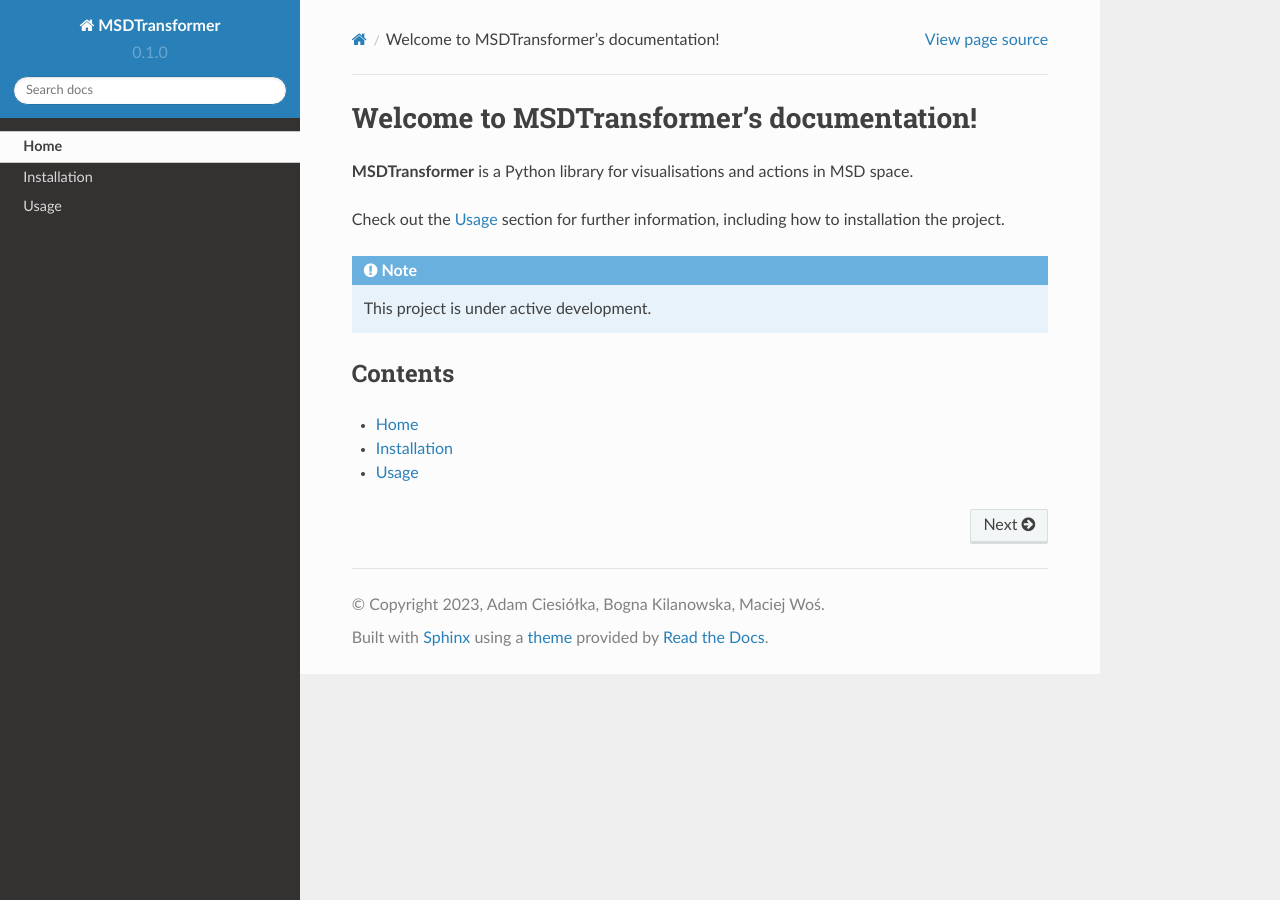
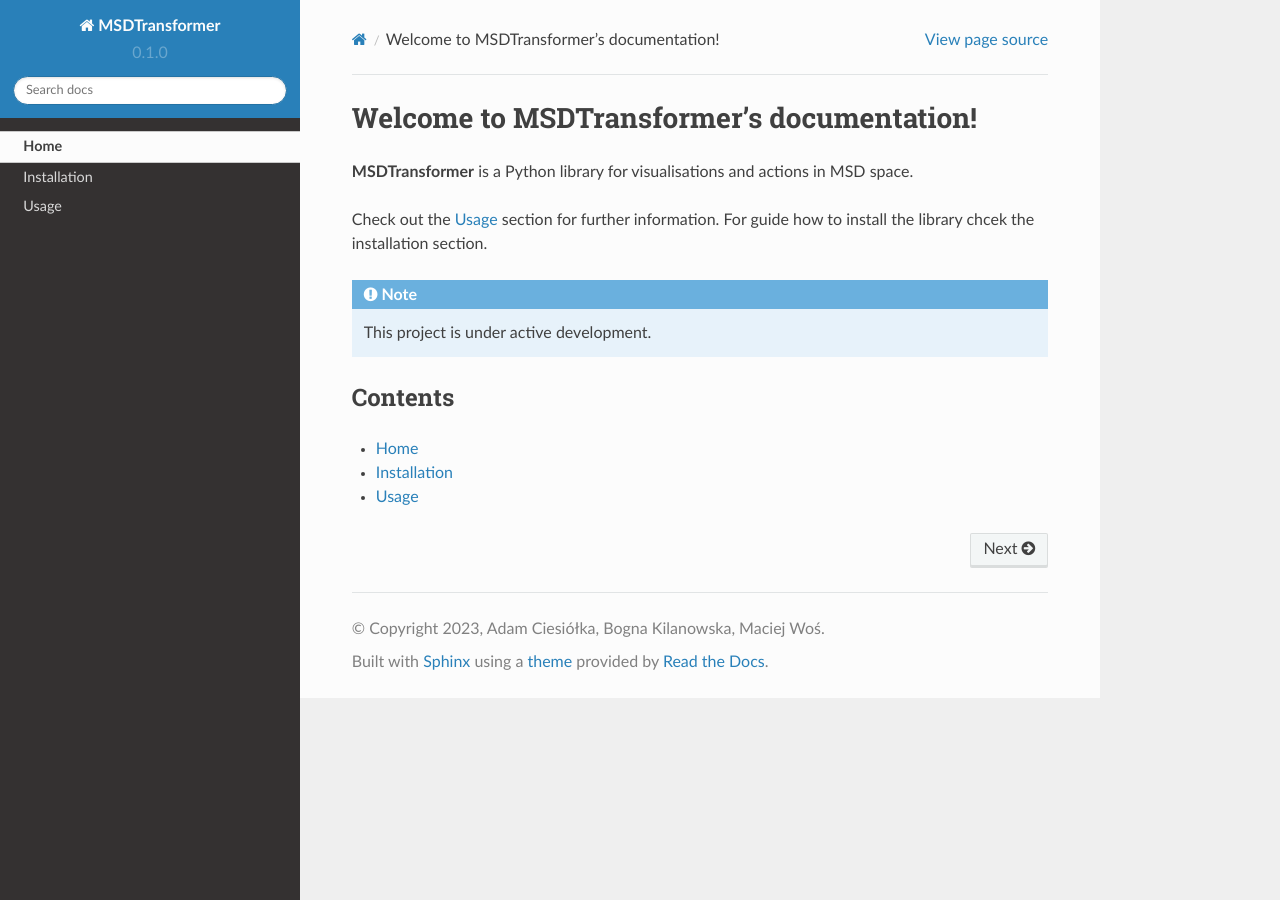
Before and after one commit to dabrze/topsis-msd-improvement-actions, a Sphinx documentation site: the page built from docs/source/index.rst, in a window 1280 px wide. Built offline with Sphinx 7.4.7 and the Read the Docs theme 2.0.0, drawn with Linux system fonts in a browser that asks for light colours.

Commit message:
Update index.rst

```diff
--- a/docs/source/index.rst
+++ b/docs/source/index.rst
@@ -8,8 +8,8 @@
 
 **MSDTransformer** is a Python library for visualisations and actions in MSD space.
 
-Check out the :doc:`usage` section for further information, including
-how to :ref:`installation` the project.
+Check out the :doc:`usage` section for further information. For guide how to install the library
+chcek the :ref:`installation` section.
 
 .. note::
 
```
